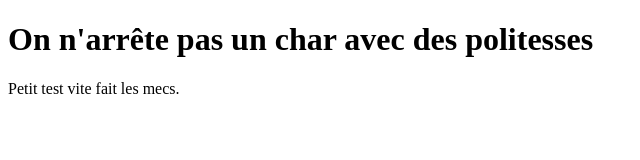
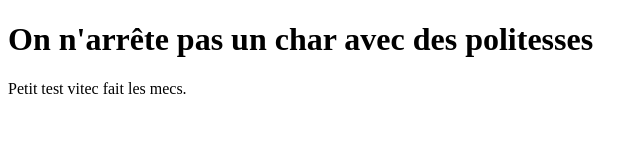
Before and after one commit to GRMateo/ProjetWeb, a plain HTML site: page index.html in a window 1280 px wide. Shown: the full height of the page, 0-640 px from the left. Drawn offline with Linux system fonts and the light colour scheme; files whose address does not match are found by name.

```diff
--- a/index.html
+++ b/index.html
@@ -8,6 +8,6 @@
   <body>
 	<h1>On n'arrête pas un char avec des politesses</h1>
     <script type="text/javascript" src="main.js"></script>
-    <p>Petit test vite fait les mecs.</p>
+    <p>Petit test vitec fait les mecs.</p>
   </body>
 </html>
```
Also changed, not shown: Javascript/Images/bomb.jpg (added), Javascript/Images/captain.jpg (added), Javascript/Images/colonel.jpg (added), Javascript/Images/commandant.jpg (added), Javascript/Images/deminer.jpg (added), Javascript/Images/flag.jpg (added), Javascript/Images/general.jpg (added), Javascript/Images/lieutenant.jpg (added), Javascript/Images/marshal.jpg (added), Javascript/Images/scout.jpg (added), Javascript/Images/sergeant.jpg (added), Javascript/Images/spy.jpg (added), Javascript/event.js (added), Javascript/plateau_data.js (added), 2 other files.
